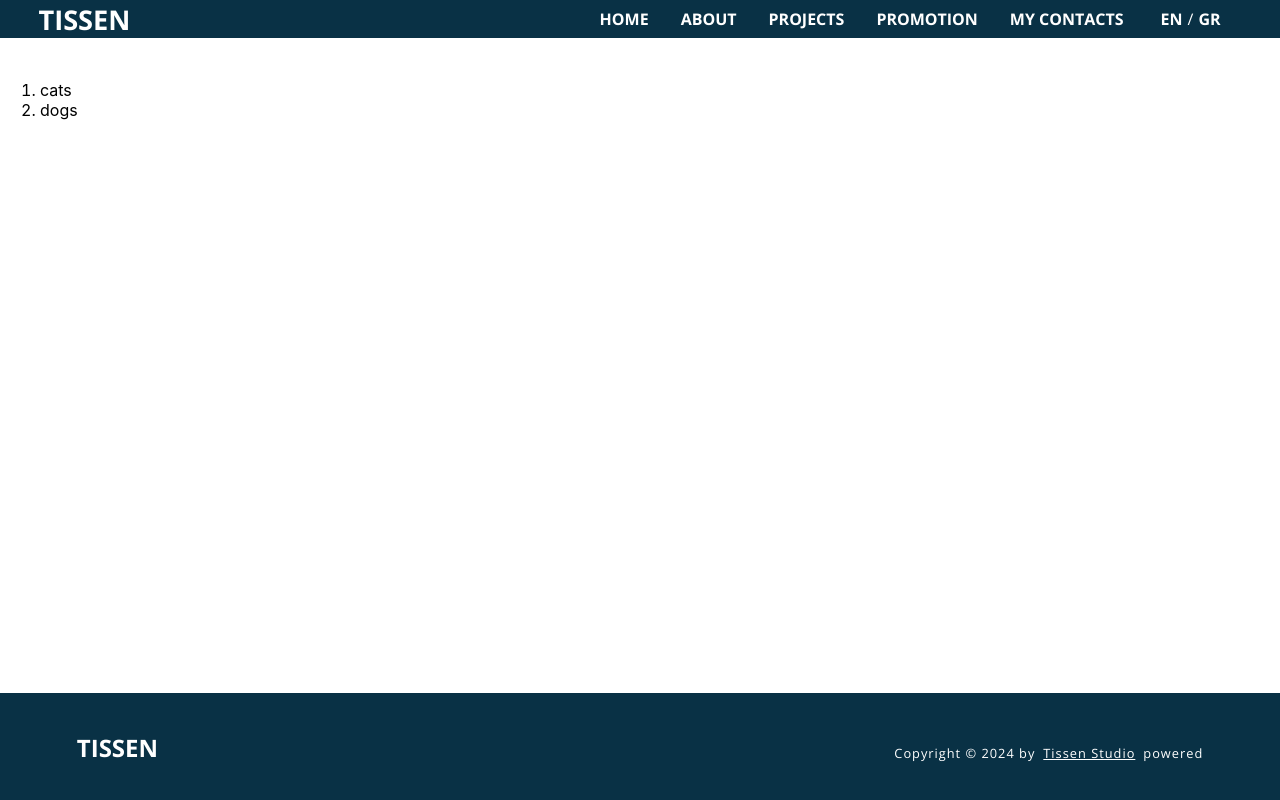
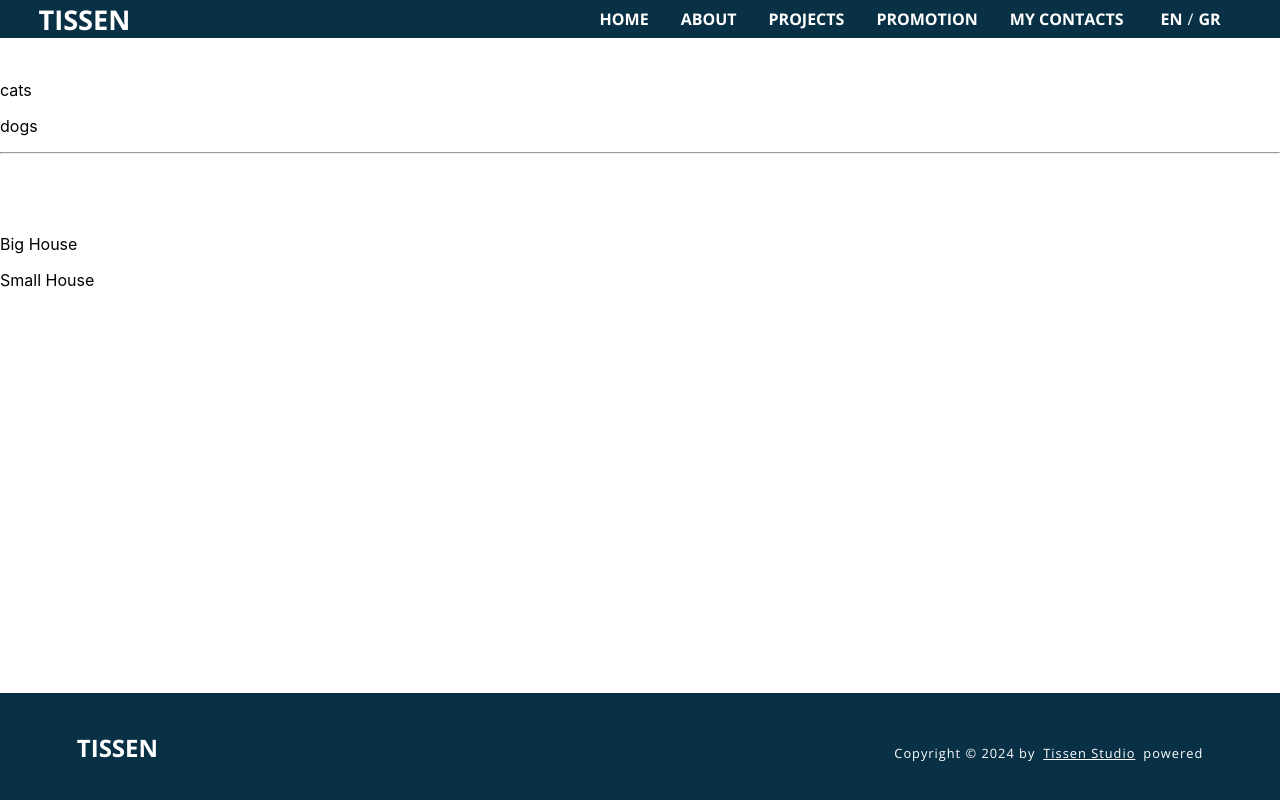
Before and after one commit to RuslanTissen/Ruslan_Portfolio, a React (Create React App) app: page / in a window 1280 px wide. Built offline with nearby package versions, Linux system fonts and the light colour scheme; a web font is replaced by a local one.

Commit message:
it is standart

```diff
--- a/src/components/start/Start.jsx
+++ b/src/components/start/Start.jsx
@@ -43,11 +43,9 @@ function Start() {
 
 			{/* <Weather /> */}
 
-			<List >
-				{images.map(card => <li>{card.text}</li>)}
-			</List>
-			{/* <hr />
-			<List data={properties} /> */}
+			<List data={images} />
+			<hr />
+			<List data={properties} />
 
 			{/* <Contact /> */}
 
--- a/src/components/start/list/List.jsx
+++ b/src/components/start/list/List.jsx
@@ -8,10 +8,9 @@ function List(props) {
 	console.log(data)
 
 	return (
-		<ol className='list'>
-			{props.children}
-			{/* {data.map(card => <Card item={card} />)} */}
-		</ol>
+		<div className='list'>
+			{data.map(card => <Card item={card} />)}
+		</div>
 	)
 }
 
```
